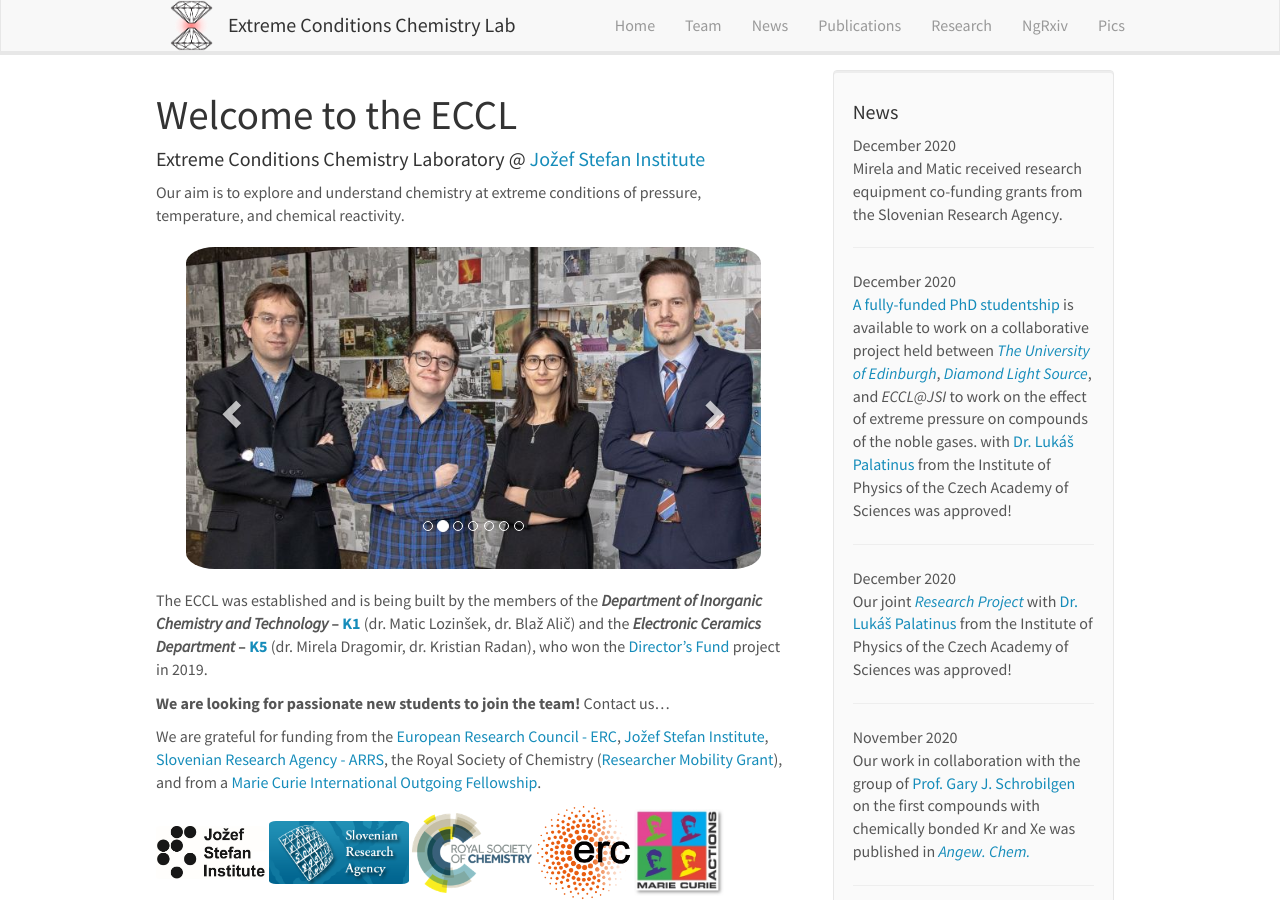
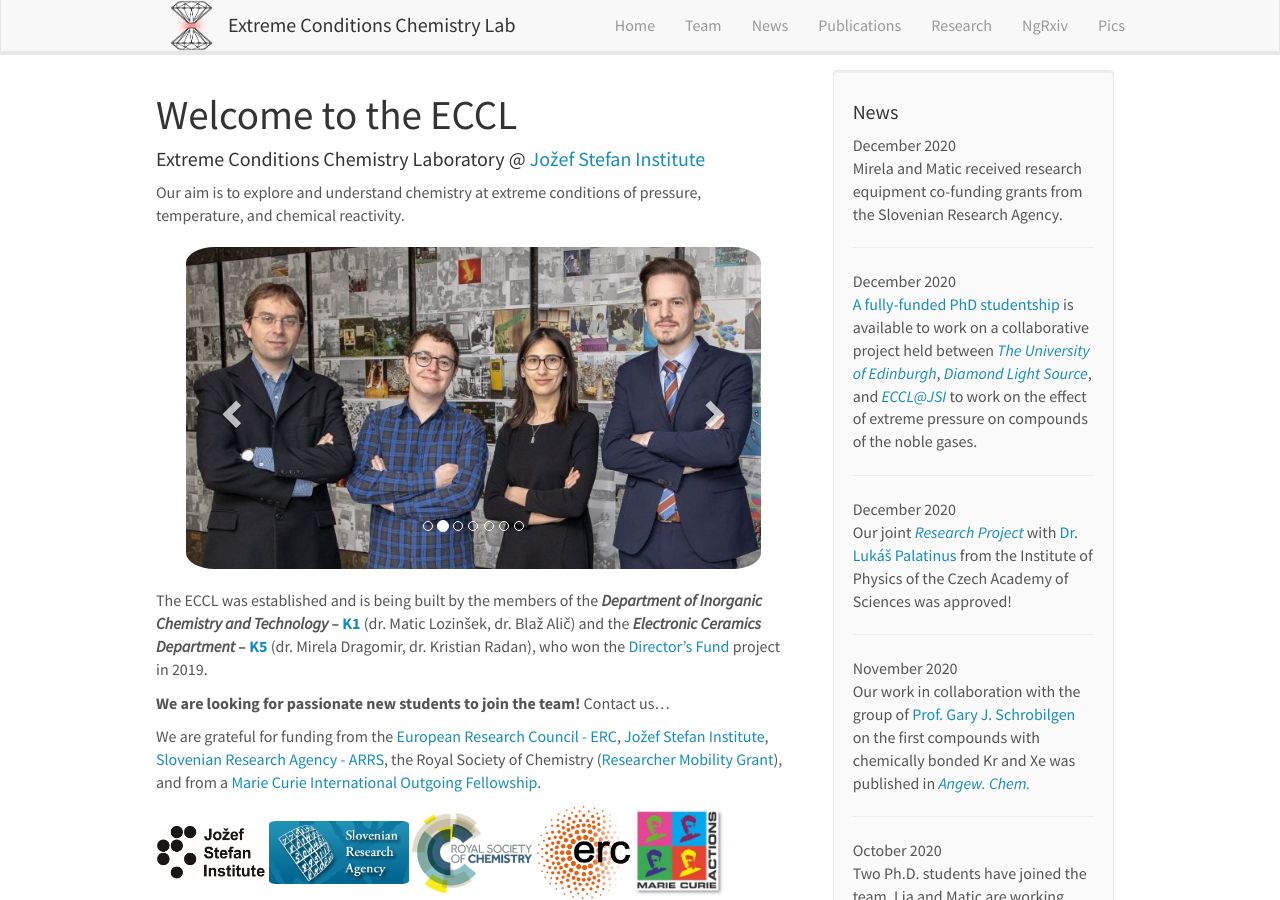
Before and after one commit to eccl-jsi/eccl-jsi.github.io, a Jekyll site: the page built from _pages/home.md, in a window 1280 px wide and 900 px high. Built offline with Jekyll 4.4.1, drawn with Linux system fonts in a browser that asks for light colours; nearby versions of some CDN libraries.

Commit message:
Update news.yml

```diff
--- a/_data/news.yml
+++ b/_data/news.yml
@@ -2,7 +2,7 @@
   headline: "Mirela and Matic received research equipment co-funding grants from the Slovenian Research Agency."
 
 - date: December 2020
-  headline: "<a href='http://www.chem.ed.ac.uk/studying/postgraduate-research/studentships/fully-funded-studentships'>A fully-funded PhD studentship</a> is available to work on a collaborative project held between <a href='http://www.crystal.chem.ed.ac.uk/'><i>The University of Edinburgh</i></a>, <a href='https://www.diamond.ac.uk/Instruments/Crystallography/I15-Extreme.html'><i>Diamond Light Source</i></a>, and <i>ECCL@JSI</i> to work on the effect of extreme pressure on compounds of the noble gases.  with <a href='https://www.fzu.cz/en/people/drrernat-lukas-palatinus'>Dr. Lukáš Palatinus</a> from the Institute of Physics of the Czech Academy of Sciences was approved!"
+  headline: "<a href='http://www.chem.ed.ac.uk/studying/postgraduate-research/studentships/fully-funded-studentships'>A fully-funded PhD studentship</a> is available to work on a collaborative project held between <a href='http://www.crystal.chem.ed.ac.uk/'><i>The University of Edinburgh</i></a>, <a href='https://www.diamond.ac.uk/Instruments/Crystallography/I15-Extreme.html'><i>Diamond Light Source</i></a>, and <i><a href='http://eccl.ijs.si'>ECCL@JSI</i></a> to work on the effect of extreme pressure on compounds of the noble gases."
 
 - date: December 2020
   headline: "Our joint <a href='http://www.arrs.si/sl/medn/vodilna/rezultati/20/rezult-GACR-20.asp'><i>Research Project</i></a> with <a href='https://www.fzu.cz/en/people/drrernat-lukas-palatinus'>Dr. Lukáš Palatinus</a> from the Institute of Physics of the Czech Academy of Sciences was approved!"
```
